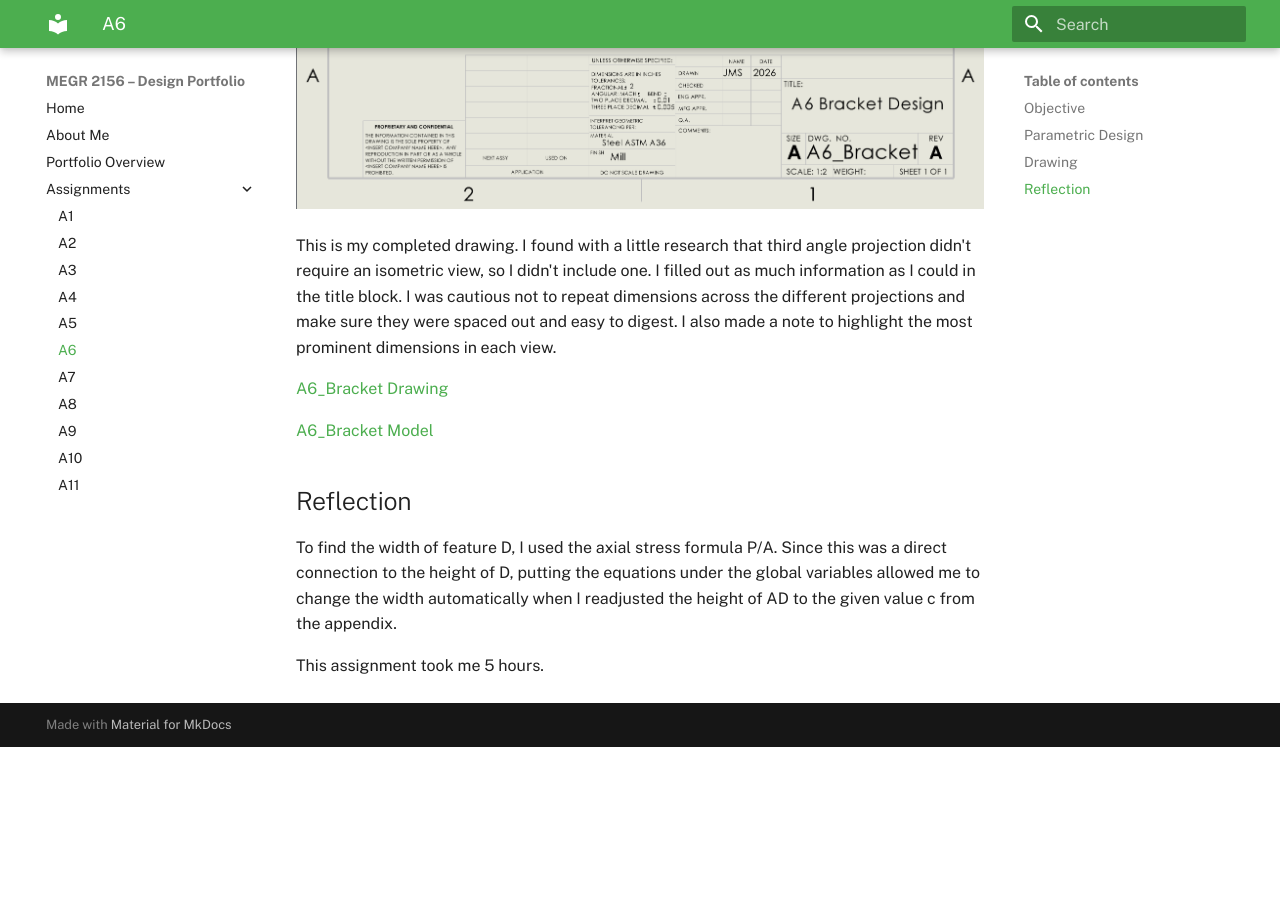
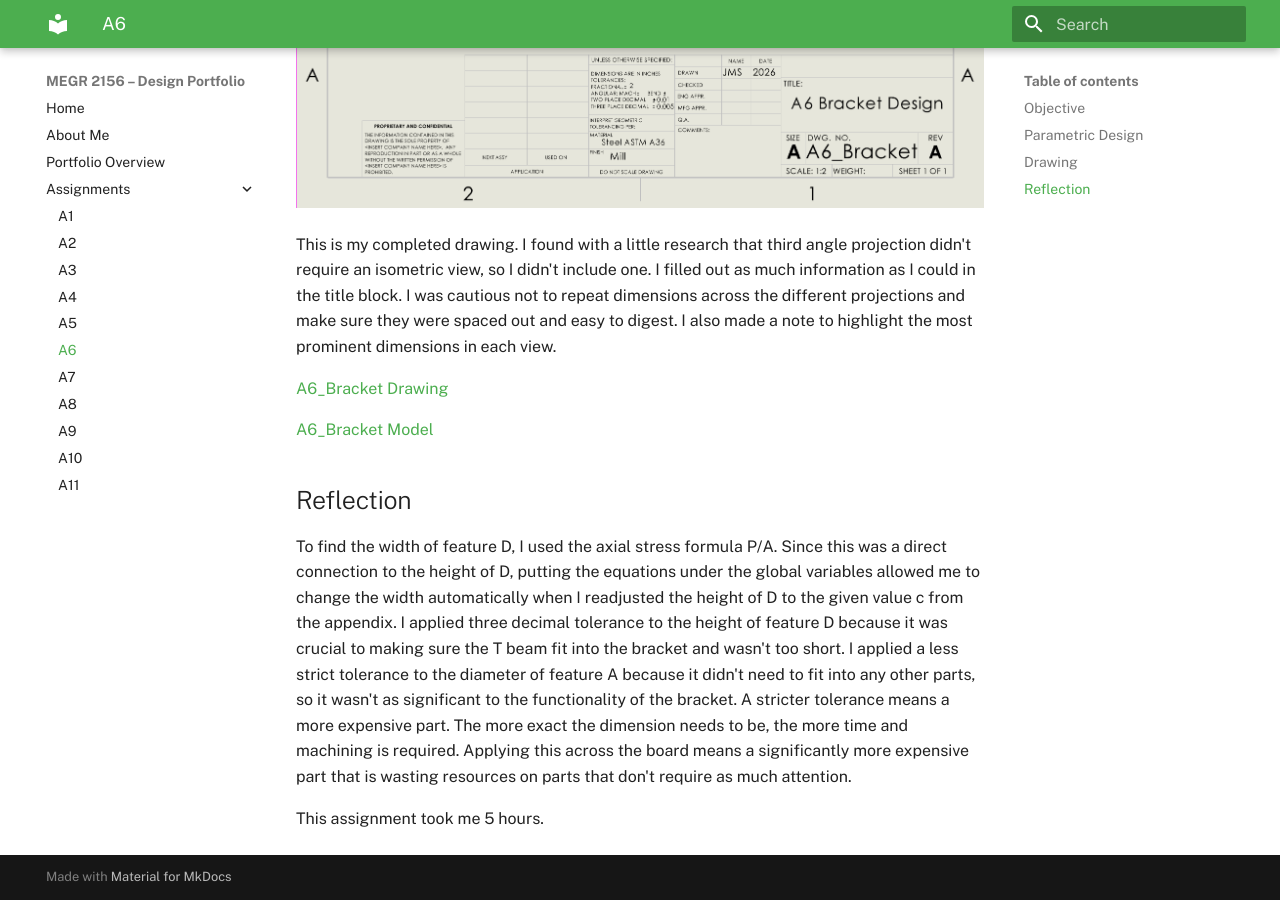
Before and after one commit to Jmswanchara/megr2156-portfolio, an MkDocs documentation site: the page built from docs/assignments/A06/index.md, in a window 1280 px wide and 900 px high, scrolled down 6117 px. Built offline with MkDocs 1.6.1 and Material for MkDocs 9.7.7, drawn with Linux system fonts in a browser that asks for light colours; before the commit the page ends 6864 px from its top, so only the background shows below that.

Commit message:
Revise images and enhance reflection details
Updated images and refined reflection section for clarity.

```diff
--- a/docs/assignments/A06/index.md
+++ b/docs/assignments/A06/index.md
@@ -30,16 +30,16 @@ For both this feature and the previous one, I swapped between methods of modelin
 
 ## Drawing
 
-![A6 Drawing](A6_Drawing_ss.png)
+![A6 Drawing](A6_drawing_new.png)
 
 This is my completed drawing.  I found with a little research that third angle projection didn't require an isometric view, so I didn't include one.  I filled out as much information as I could in the title block.  I was cautious not to repeat dimensions across the different projections and make sure they were spaced out and easy to digest. I also made a note to highlight the most prominent dimensions in each view.
 
 [A6_Bracket Drawing](A6_Bracket.SLDDRW)
 
-[A6_Bracket Model](A6_Bracket.SLDprt)
+[A6_Bracket Model](A6_Bracket.SLDPRT)
 
 ## Reflection
 
-To find the width of feature D, I used the axial stress formula P/A.  Since this was a direct connection to the height of D, putting the equations under the global variables allowed me to change the width automatically when I readjusted the height of AD to the given value c from the appendix.
+To find the width of feature D, I used the axial stress formula P/A.  Since this was a direct connection to the height of D, putting the equations under the global variables allowed me to change the width automatically when I readjusted the height of D to the given value c from the appendix.  I applied three decimal tolerance to the height of feature D because it was crucial to making sure the T beam fit into the bracket and wasn't too short.  I applied a less strict tolerance to the diameter of feature A because it didn't need to fit into any other parts, so it wasn't as significant to the functionality of the bracket.  A stricter tolerance means a more expensive part.  The more exact the dimension needs to be, the more time and machining is required.  Applying this across the board means a significantly more expensive part that is wasting resources on parts that don't require as much attention.
 
 This assignment took me 5 hours.
```
